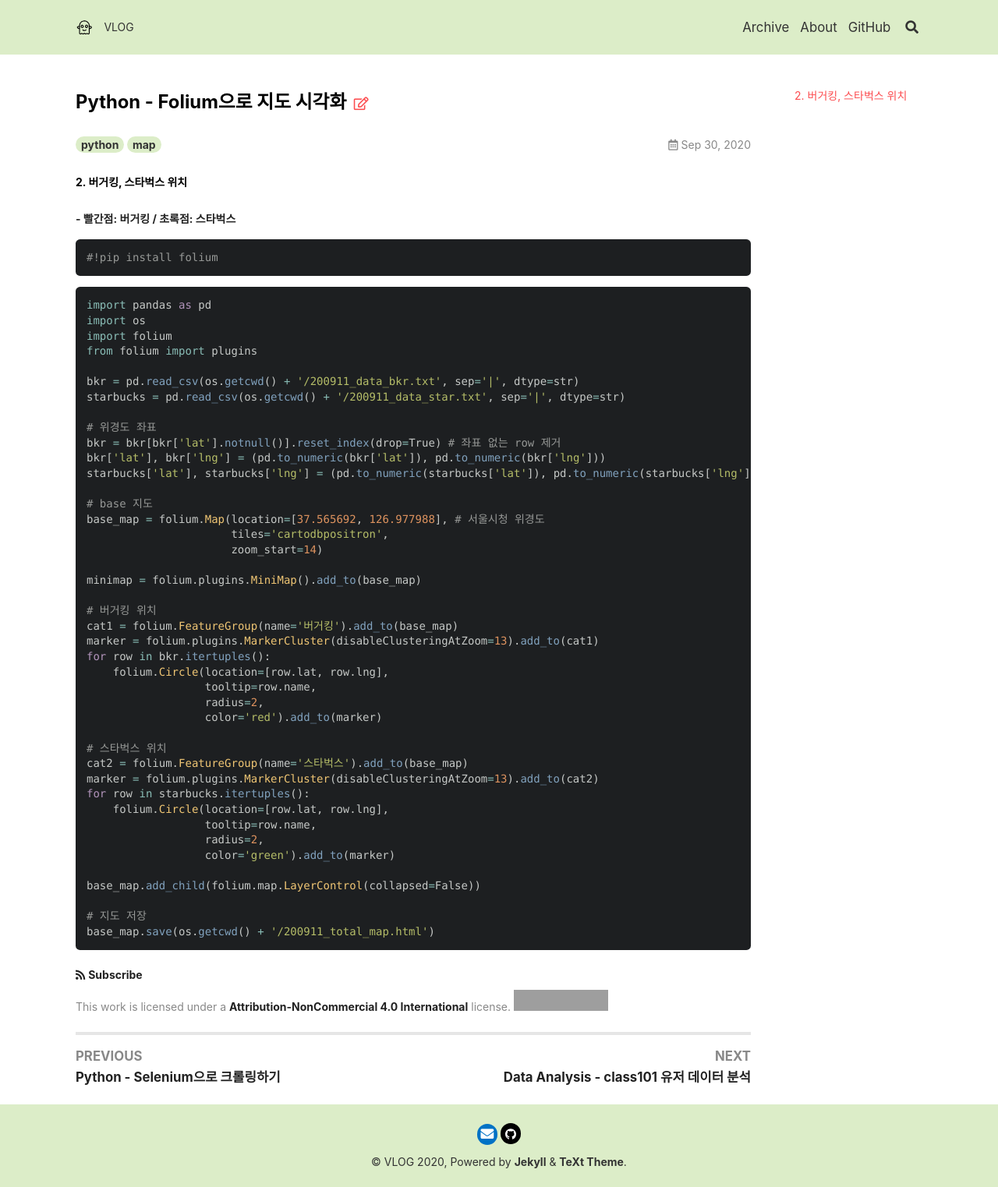
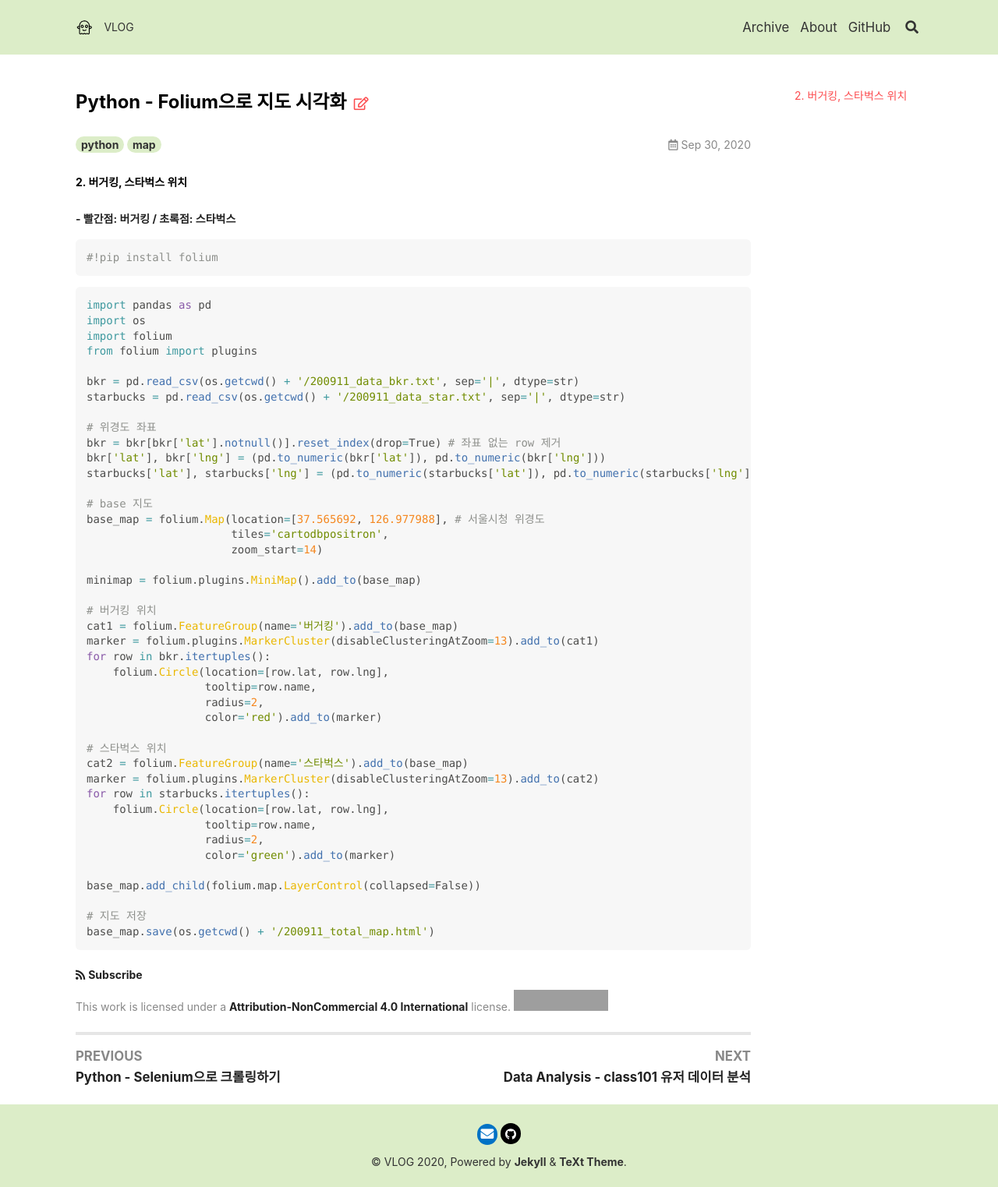
Before and after one commit to hyunjjin/hyunjjin.github.io, a Jekyll site: the page built from _posts/2020-09-30-proj_bkr_02_folium.md, in a window 1280 px wide. Shown: the whole page at 78% size. Built offline with Jekyll 4.4.1, drawn with Linux system fonts in a browser that asks for light colours; nearby versions of some CDN libraries; grey boxes are pictures that could not be loaded.

Commit message:
Update _config.yml

```diff
--- a/_config.yml
+++ b/_config.yml
@@ -17,7 +17,7 @@
 ## => Site Settings
 ##############################
 text_skin: default # "default" (default), "dark", "forest", "ocean", "chocolate", "orange"
-highlight_theme: tomorrow-night # "default" (default), "tomorrow", "tomorrow-night", "tomorrow-night-eighties", "tomorrow-night-blue", "tomorrow-night-bright"
+highlight_theme: tomorrow # "default" (default), "tomorrow", "tomorrow-night", "tomorrow-night-eighties", "tomorrow-night-blue", "tomorrow-night-bright"
 url     : https://hyunjjin.github.io
 baseurl : # does not include hostname
 title   : VLOG
```
